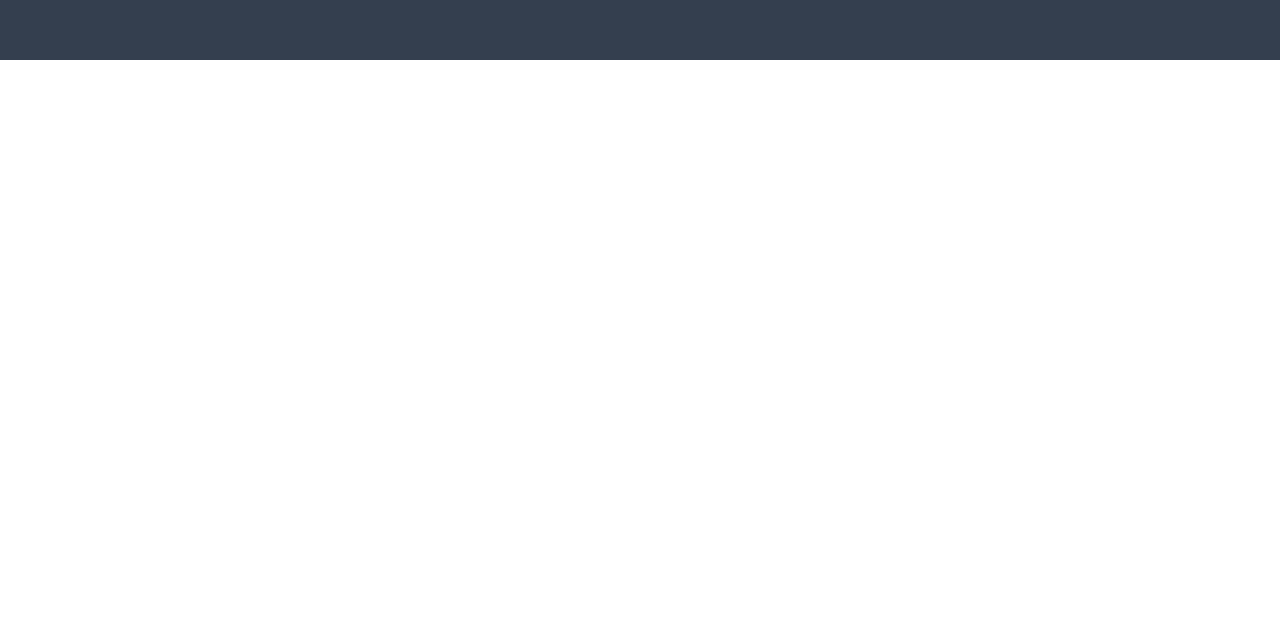
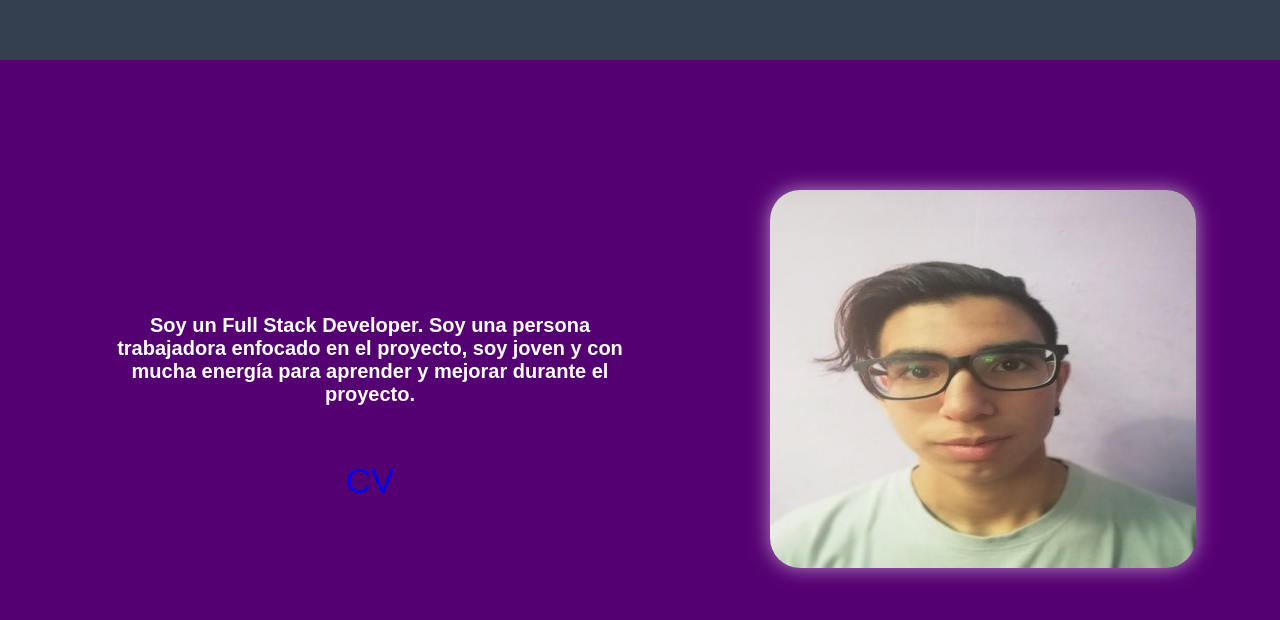
Before and after one commit to LuchoD99/my-portfolio, a React (Create React App) app: page / in a window 1280 px wide. Shown: the part 732-1352 px from the top of the page. Before the commit the page ends 800 px from the top, so only its background shows below. Built offline with nearby package versions, Linux system fonts and the light colour scheme.

Commit message:
perfil update

```diff
--- a/src/App.js
+++ b/src/App.js
@@ -1,11 +1,13 @@
 import Navbar from './components/Navbar/navbar';
 import './App.css';
 import Home from './components/Home/Home';
+import Perfil from './components/Perfil/Perfil';
 function App() {
     return (
         <div className="App">
             <Navbar />
             <Home />
+            <Perfil />
         </div>
     );
 }
--- a/src/components/Navbar/navbar.css
+++ b/src/components/Navbar/navbar.css
@@ -1,5 +1,5 @@
 header {
-    background-color: #1a1d24;
+    background-color: rgba(57, 79, 244, 0.9);
 }
 .container {
     max-width: 90rem;
@@ -30,22 +30,22 @@ header {
     bottom: -1rem;
     height: 2px;
     width: 10rem;
-    background-color: #fff;
+    background-color: #7b0aa2;
     transition: transform 0.25s;
 }
 a {
     text-decoration: none;
-    font-size: 18px;
+    font-size: 15px;
 }
 .nav-item:nth-child(2):hover ~ .active {
-    transform: translateX(10rem);
+    transform: translateX(11rem);
 }
 .nav-item:nth-child(3):hover ~ .active {
-    transform: translateX(20rem);
+    transform: translateX(22rem);
 }
 .nav-item:nth-child(4):hover ~ .active {
-    transform: translateX(30rem);
+    transform: translateX(33rem);
 }
 .nav-item:nth-child(5):hover ~ .active {
-    transform: translateX(40rem);
+    transform: translateX(44rem);
 }
--- /dev/null
+++ b/src/components/Perfil/perfil.css
@@ -0,0 +1,29 @@
+.perfil {
+    display: flex;
+    color: #000;
+    height: 80vh;
+    padding: 100px 0 100px 0;
+    background-color: #550072;
+}
+.text-info {
+    display: grid;
+    align-items: center;
+    place-content: center;
+    width: 50%;
+    margin: 50px;
+}
+.text {
+    padding: 55px;
+    font-size: 20px;
+    color: #fff;
+}
+.descarga {
+    font-size: 35px;
+}
+.text-img {
+    padding: 30px;
+}
+.imagenes {
+    border-radius: 30px;
+    box-shadow: 0 0 20px 0 rgba(255, 255, 255, 0.55);
+}
--- a/src/components/Perfil/perfil.jsx
+++ b/src/components/Perfil/perfil.jsx
@@ -1,7 +1,24 @@
-import React from 'react'
-
-export default function perfil() {
-  return (
-    <div>perfil</div>
-  )
+import React from 'react';
+import image from '../image/face.jpg';
+import './perfil.css';
+import archivo from './archivo/CV-LUCIANO-DIAZ.pdf';
+export default function Perfil() {
+    return (
+        <div className="perfil">
+            <div className="text-info">
+                <h3 className="text">
+                    Soy un Full Stack Developer. Soy una persona trabajadora
+                    enfocado en el proyecto, soy joven y con mucha energía para
+                    aprender y mejorar durante el proyecto.
+                </h3>
+                <a className="descarga" href={archivo} download>
+                    CV
+                </a>
+            </div>
+            <div className="text-img">
+                <img className="imagenes" src={image} alt="img not found" />
+            </div>
+        </div>
+    );
 }
+//Sobre mi y foto y pdf de CV
```
Also changed, not shown: src/components/image/face.jpg (added), 1 other file (tests, documents, lock files or other folders).
